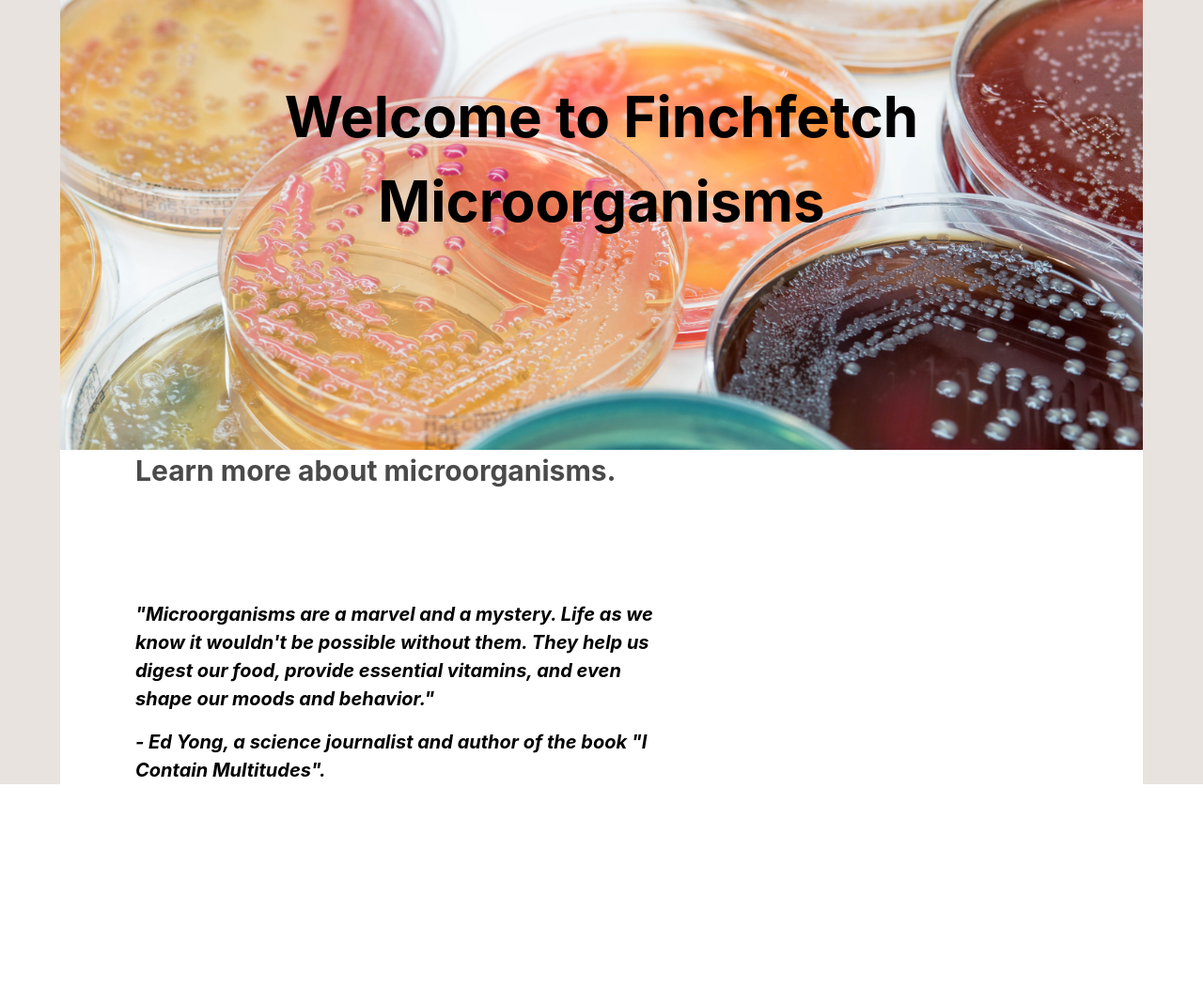
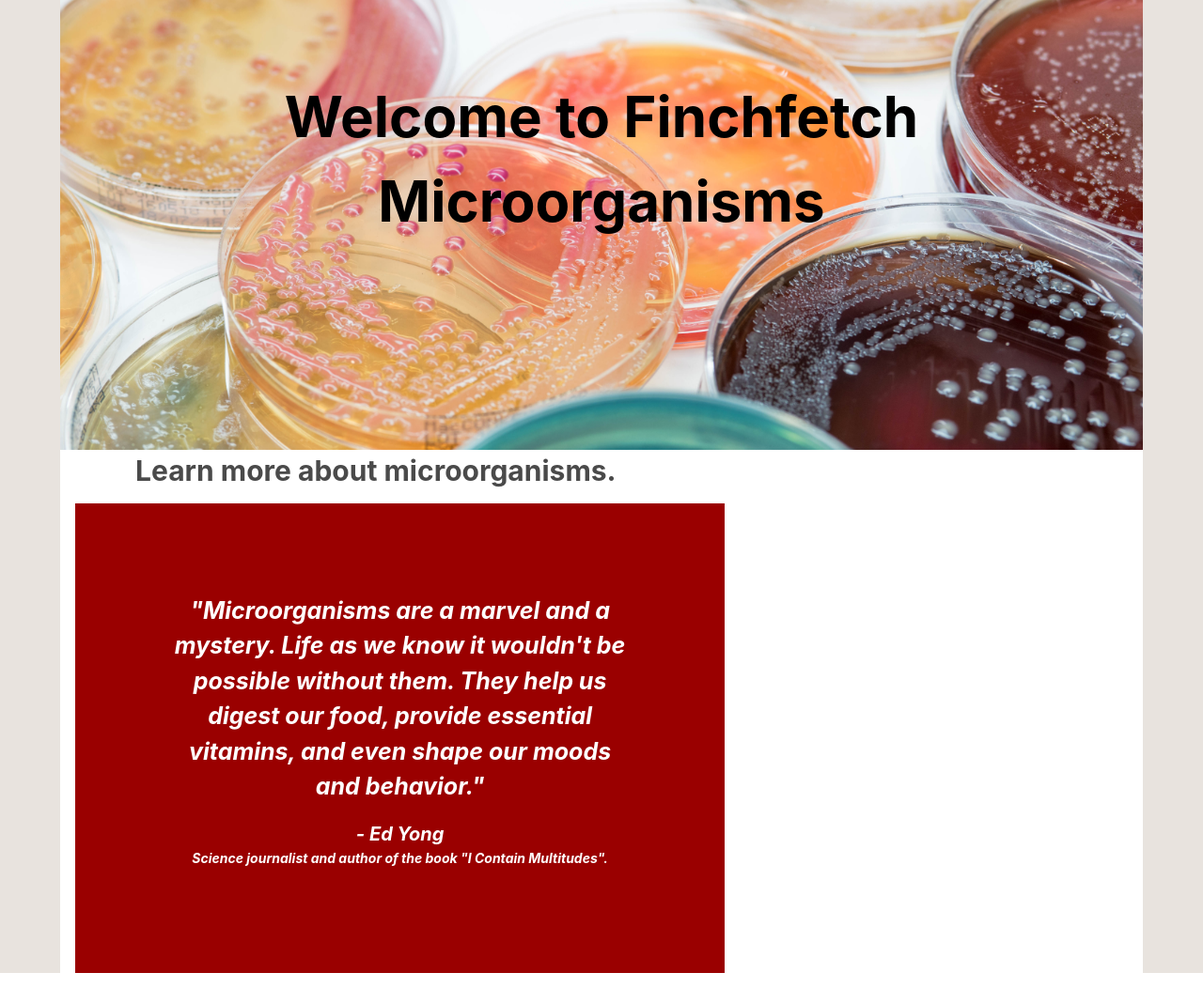
Before and after one commit to DoloresCode/finchfetch, a Django app: page / in a window 1280 px wide. Shown: the part 85-1137 px from the top of the page at 94% size. Before the commit the page ends 920 px from the top, so only its background shows below. Run offline with Django 4.2, Linux system fonts and the light colour scheme.

Commit message:
homepage quote part updated

```diff
--- a/main_app/static/styles/main.css
+++ b/main_app/static/styles/main.css
@@ -52,6 +52,7 @@ p {
     margin-top: 2rem;
     width: 100%;
     height: 60vh;
+
 }
 
 .paragraph-home {
@@ -62,24 +63,36 @@ p {
 
 .sous-banner-home{
     background-color: #ffffff;
+    margin-bottom: 1rem;
 }
 
 .section-quote {
-    width: 50%;
-    margin-left: 5rem;
-    margin-top: 10%;
+    width: 60%;
+    margin-left: 1rem;
+    margin-top: 1%;
     font-weight: bold;
     font-style: italic;
+    text-align: center;
+    background-color: #9A0000;
+    padding: 6rem;
 }
 
 .quote {
-    color: black;
+    color: white;
     margin-bottom: 1rem;
+    font-size: 25px;
 }
 
-.author-name{
-    color: black;
+.author-name {
+    color: white;
 }
+
+.author-description {
+    color: white;
+    font-size: 14px;
+    padding-bottom: 1rem;
+}
+
 
 /*About Page*/
 
--- a/main_app/templates/home.html
+++ b/main_app/templates/home.html
@@ -3,16 +3,18 @@
   <h1 class="home-main-title">Welcome to Finchfetch Microorganisms</h1>
 </div>
 <div class="sous-banner-home">
-  <p class="paragraph-home">Learn more about microorganisms.</p>
+  <div class="right-side">
+    <p class="paragraph-home">Learn more about microorganisms.</p>
+  </div>
   <div class="section-quote">
     <p class="quote">
       "Microorganisms are a marvel and a mystery. Life as we know it wouldn't be
       possible without them. They help us digest our food, provide essential
       vitamins, and even shape our moods and behavior."
     </p>
-    <p class="author-name">
-      - Ed Yong, a science journalist and author of the book "I Contain
-      Multitudes".
+    <p class="author-name">- Ed Yong</p>
+    <p class="author-description">
+      Science journalist and author of the book "I Contain Multitudes".
     </p>
   </div>
 </div>
```
